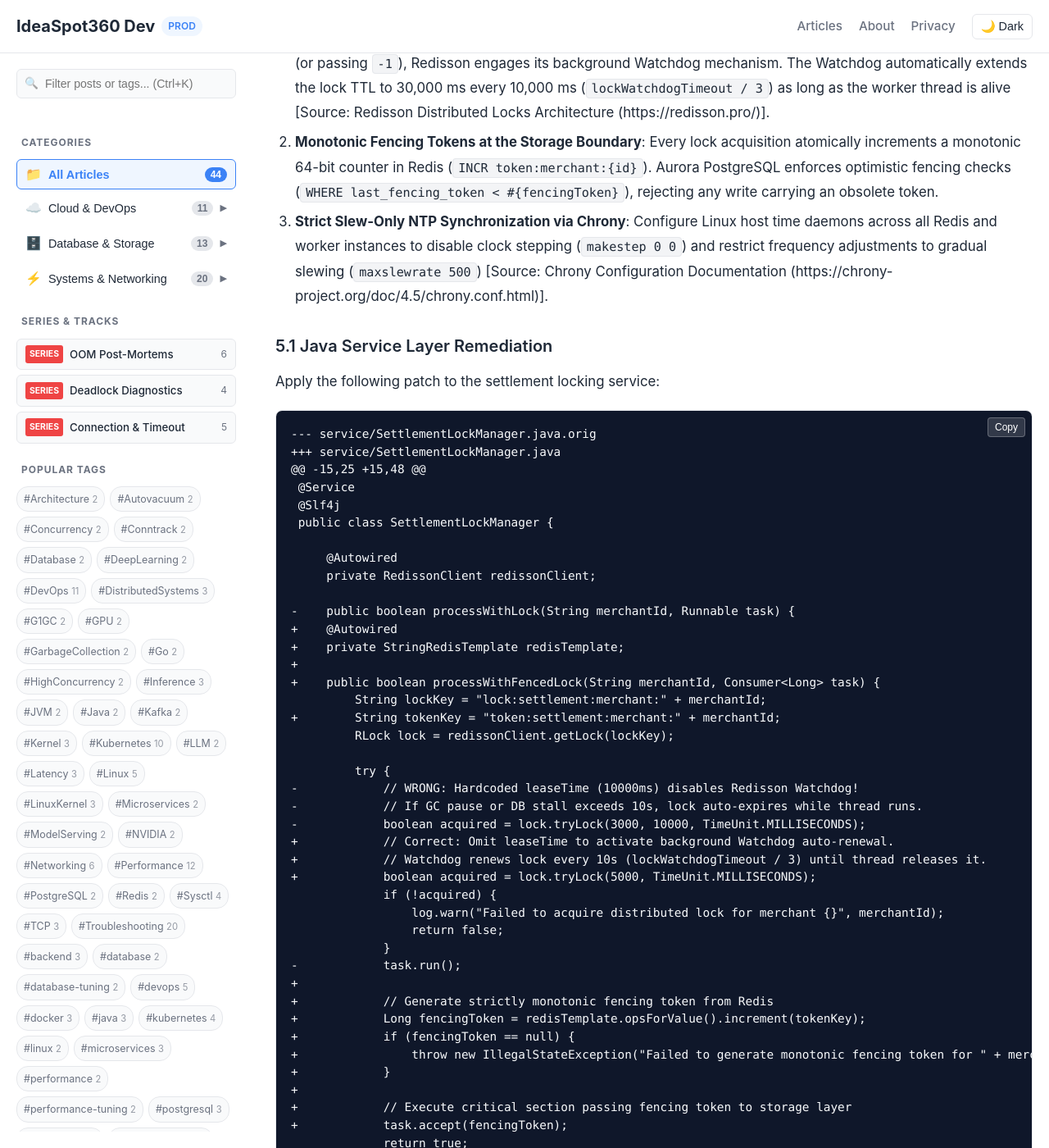
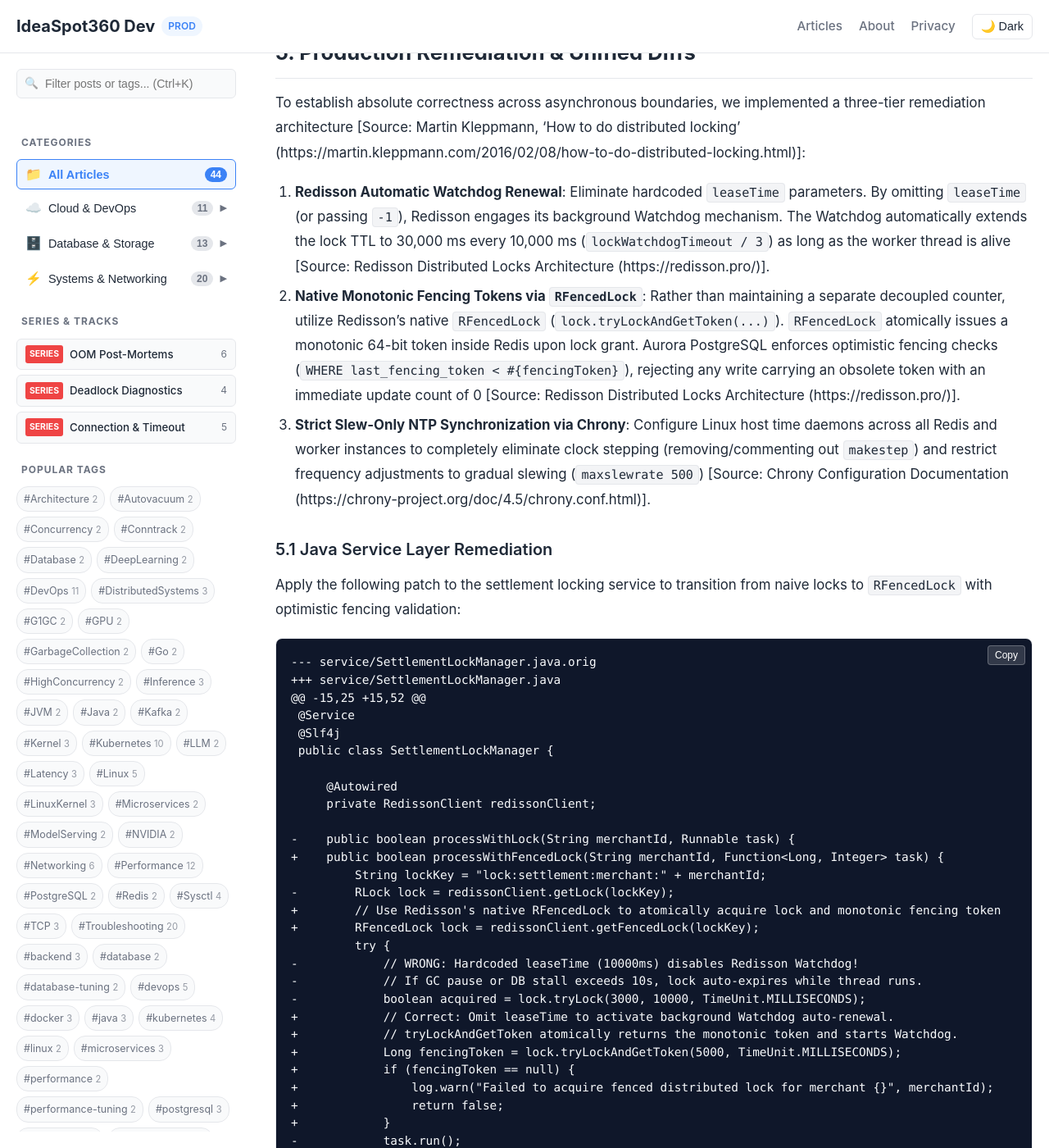
Before and after one commit to ideaspot360/dev, a Jekyll site: the page built from _posts/2026-12-04-redis-distributed-lock-timeout-redlock-clock-drift.md, in a window 1280 px wide and 1400 px high, scrolled down 6673 px. Shown: the whole window at 82% size. Built offline with Jekyll 4.4.1, drawn with Linux system fonts in a browser that asks for light colours; some of the changed text lies outside the part shown.

Commit message:
fix(post34): integrate native Redisson RFencedLock, fix chrony diff syntax, and align incident timestamps

````diff
--- a/_posts/2026-12-04-redis-distributed-lock-timeout-redlock-clock-drift.md
+++ b/_posts/2026-12-04-redis-distributed-lock-timeout-redlock-clock-drift.md
@@ -134,12 +134,13 @@ The second contributing failure was host clock instability on one of the 5 Redis
 3. **Premature Key Invalidation**: Redis evaluates key expiration against the host system monotonic and wall-clock times. The abrupt 3.2-second forward jump caused Redis on `redis-node-03` to expire active lock keys 3.2 seconds ahead of schedule.
 4. **Quorum Inversion**: This allowed Client 2 to secure votes from `redis-node-01`, `redis-node-02`, and `redis-node-03` while Client 1 was still executing on `redis-node-04` and `redis-node-05`, breaking mutual exclusion guarantees.
 
-### 3.4 The Missing Fencing Token Dilemma
+### 3.4 The Missing Fencing Token Dilemma & The Redlock Deprecation Context
 
 Martin Kleppmann proved that a distributed lock cannot guarantee storage consistency unless the storage layer actively participates in enforcing access rights [Source: Martin Kleppmann, 'How to do distributed locking' (https://martin.kleppmann.com/2016/02/08/how-to-do-distributed-locking.html)]:
 
 * A lock service is fundamentally an advisory mechanism. Even if a lock algorithm were theoretically perfect, network packet delays between the client and the storage engine can cause writes from an expired client to arrive *after* writes from a new client.
 * Without a **monotonically increasing fencing token** attached to every lock acquisition and verified atomically by the storage engine (`WHERE fencing_token > last_fencing_token`), stale writes from delayed or suspended clients cannot be rejected.
+* **The Industry Deprecation of Redlock**: Following the Kleppmann-Sanfilippo debate, the distributed systems community recognized that relying on multi-node clock synchrony without fencing is brittle. Notably, the Redisson project officially deprecated `RedissonRedLock` (in v3.19.0+) [Source: Redisson GitHub Repository (https://github.com/redisson/redisson)]. Redisson instead introduced `RFencedLock`, shifting architectural best practice toward single/cluster locks combined with first-class, monotonically increasing fencing tokens that downstream datastores must validate.
 
 ---
 
@@ -171,17 +172,17 @@ During emergency incident remediation, the engineering team attempted three naiv
 To establish absolute correctness across asynchronous boundaries, we implemented a three-tier remediation architecture [Source: Martin Kleppmann, 'How to do distributed locking' (https://martin.kleppmann.com/2016/02/08/how-to-do-distributed-locking.html)]:
 
 1. **Redisson Automatic Watchdog Renewal**: Eliminate hardcoded `leaseTime` parameters. By omitting `leaseTime` (or passing `-1`), Redisson engages its background Watchdog mechanism. The Watchdog automatically extends the lock TTL to 30,000 ms every 10,000 ms (`lockWatchdogTimeout / 3`) as long as the worker thread is alive [Source: Redisson Distributed Locks Architecture (https://redisson.pro/)].
-2. **Monotonic Fencing Tokens at the Storage Boundary**: Every lock acquisition atomically increments a monotonic 64-bit counter in Redis (`INCR token:merchant:{id}`). Aurora PostgreSQL enforces optimistic fencing checks (`WHERE last_fencing_token < #{fencingToken}`), rejecting any write carrying an obsolete token.
-3. **Strict Slew-Only NTP Synchronization via Chrony**: Configure Linux host time daemons across all Redis and worker instances to disable clock stepping (`makestep 0 0`) and restrict frequency adjustments to gradual slewing (`maxslewrate 500`) [Source: Chrony Configuration Documentation (https://chrony-project.org/doc/4.5/chrony.conf.html)].
+2. **Native Monotonic Fencing Tokens via `RFencedLock`**: Rather than maintaining a separate decoupled counter, utilize Redisson's native `RFencedLock` (`lock.tryLockAndGetToken(...)`). `RFencedLock` atomically issues a monotonic 64-bit token inside Redis upon lock grant. Aurora PostgreSQL enforces optimistic fencing checks (`WHERE last_fencing_token < #{fencingToken}`), rejecting any write carrying an obsolete token with an immediate update count of 0 [Source: Redisson Distributed Locks Architecture (https://redisson.pro/)].
+3. **Strict Slew-Only NTP Synchronization via Chrony**: Configure Linux host time daemons across all Redis and worker instances to completely eliminate clock stepping (removing/commenting out `makestep`) and restrict frequency adjustments to gradual slewing (`maxslewrate 500`) [Source: Chrony Configuration Documentation (https://chrony-project.org/doc/4.5/chrony.conf.html)].
 
 ### 5.1 Java Service Layer Remediation
 
-Apply the following patch to the settlement locking service:
+Apply the following patch to the settlement locking service to transition from naive locks to `RFencedLock` with optimistic fencing validation:
 
 ```diff
 --- service/SettlementLockManager.java.orig
 +++ service/SettlementLockManager.java
-@@ -15,25 +15,48 @@
+@@ -15,25 +15,52 @@
  @Service
  @Slf4j
  public class SettlementLockManager {
@@ -190,35 +191,32 @@ Apply the following patch to the settlement locking service:
      private RedissonClient redissonClient;
 
 -    public boolean processWithLock(String merchantId, Runnable task) {
-+    @Autowired
-+    private StringRedisTemplate redisTemplate;
-+
-+    public boolean processWithFencedLock(String merchantId, Consumer<Long> task) {
++    public boolean processWithFencedLock(String merchantId, Function<Long, Integer> task) {
          String lockKey = "lock:settlement:merchant:" + merchantId;
-+        String tokenKey = "token:settlement:merchant:" + merchantId;
-         RLock lock = redissonClient.getLock(lockKey);
-
+-        RLock lock = redissonClient.getLock(lockKey);
++        // Use Redisson's native RFencedLock to atomically acquire lock and monotonic fencing token
++        RFencedLock lock = redissonClient.getFencedLock(lockKey);
          try {
 -            // WRONG: Hardcoded leaseTime (10000ms) disables Redisson Watchdog!
 -            // If GC pause or DB stall exceeds 10s, lock auto-expires while thread runs.
 -            boolean acquired = lock.tryLock(3000, 10000, TimeUnit.MILLISECONDS);
 +            // Correct: Omit leaseTime to activate background Watchdog auto-renewal.
-+            // Watchdog renews lock every 10s (lockWatchdogTimeout / 3) until thread releases it.
-+            boolean acquired = lock.tryLock(5000, TimeUnit.MILLISECONDS);
-             if (!acquired) {
-                 log.warn("Failed to acquire distributed lock for merchant {}", merchantId);
-                 return false;
-             }
++            // tryLockAndGetToken atomically returns the monotonic token and starts Watchdog.
++            Long fencingToken = lock.tryLockAndGetToken(5000, TimeUnit.MILLISECONDS);
++            if (fencingToken == null) {
++                log.warn("Failed to acquire fenced distributed lock for merchant {}", merchantId);
++                return false;
++            }
 -            task.run();
 +
-+            // Generate strictly monotonic fencing token from Redis
-+            Long fencingToken = redisTemplate.opsForValue().increment(tokenKey);
-+            if (fencingToken == null) {
-+                throw new IllegalStateException("Failed to generate monotonic fencing token for " + merchantId);
++            // Execute mutation passing token to storage layer; validate optimistic fencing
++            Integer affectedRows = task.apply(fencingToken);
++            if (affectedRows == null || affectedRows == 0) {
++                log.error("Fencing collision: stale write rejected by storage layer for merchant {}", merchantId);
++                throw new StaleFencingTokenException(
++                    "Stale write rejected: higher fencing token already committed in storage"
++                );
 +            }
-+
-+            // Execute critical section passing fencing token to storage layer
-+            task.accept(fencingToken);
              return true;
          } catch (InterruptedException e) {
              Thread.currentThread().interrupt();
@@ -235,7 +233,7 @@ Apply the following patch to the settlement locking service:
 
 ### 5.2 Aurora PostgreSQL Storage Fencing Schema & SQL Remediation
 
-Update the database schema and MyBatis XML mapper to validate the monotonic fencing token:
+Update the database schema and MyBatis mapper to validate the monotonic fencing token and reject stale writes:
 
 ```diff
 --- schema/V2__add_fencing_token_to_merchant_ledger.sql.orig
@@ -258,7 +256,7 @@ Update the database schema and MyBatis XML mapper to validate the monotonic fenc
 +            last_fencing_token = #{fencingToken},
              updated_at = NOW()
          WHERE merchant_id = #{merchantId}
-+          -- Reject write if another client has already applied a higher fencing token
++          -- Reject write if another client has already applied an equal or higher fencing token
 +          AND last_fencing_token < #{fencingToken}
      </update>
 ```
@@ -274,10 +272,11 @@ Update `/etc/chrony/chrony.conf` across all 5 Redis hosts and Kubernetes worker
  # Amazon Time Sync Service link-local IP
  server 169.254.169.123 prefer iburst minpoll 4 maxpoll 4
 
--# DANGEROUS: Stepping clock forwards or backwards breaks distributed lock TTL
---makestep 1.0 3
-+# Disable clock stepping entirely under all operational circumstances
-+makestep 0 0
+-# Step the clock but only in the first three updates if the offset is larger than 1 second.
+-makestep 1.0 3
++# Disable clock stepping entirely to protect distributed lock lease validity.
++# Omitting makestep enforces 100% slew-only clock synchronization across all nodes.
++# (makestep directive removed)
 +
 +# Restrict maximum clock frequency adjustment to gradual slewing (500 ppm)
 +maxslewrate 500
````
Also changed, not shown: other parts of _posts/2026-12-04-redis-distributed-lock-timeout-redlock-clock-drift.md (+1 -1 lines).
